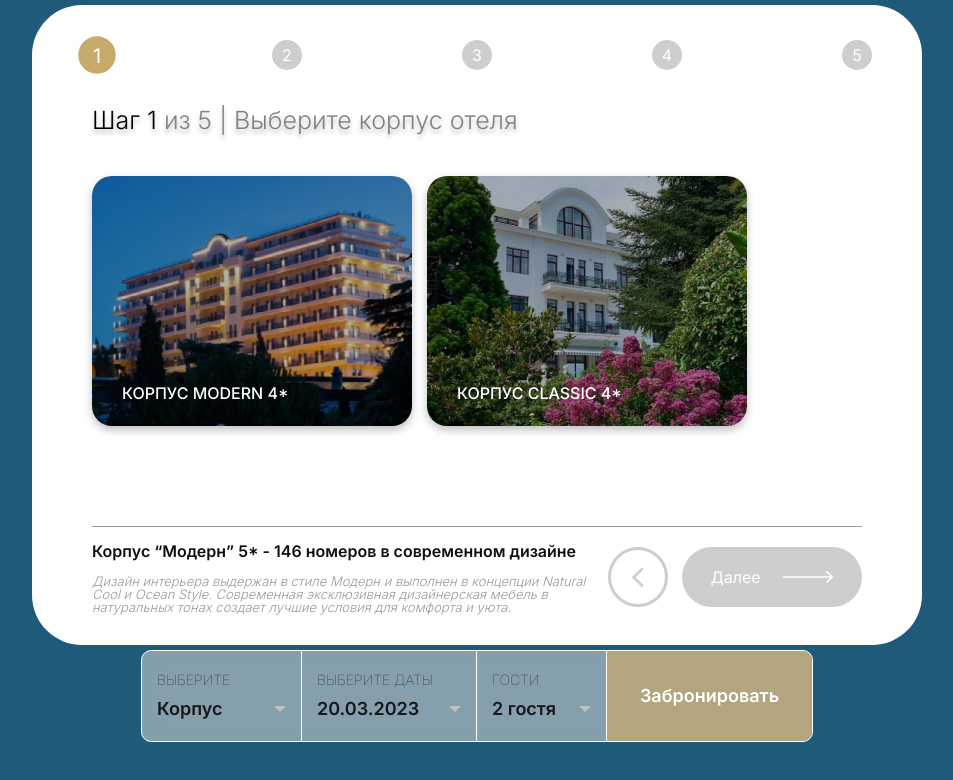
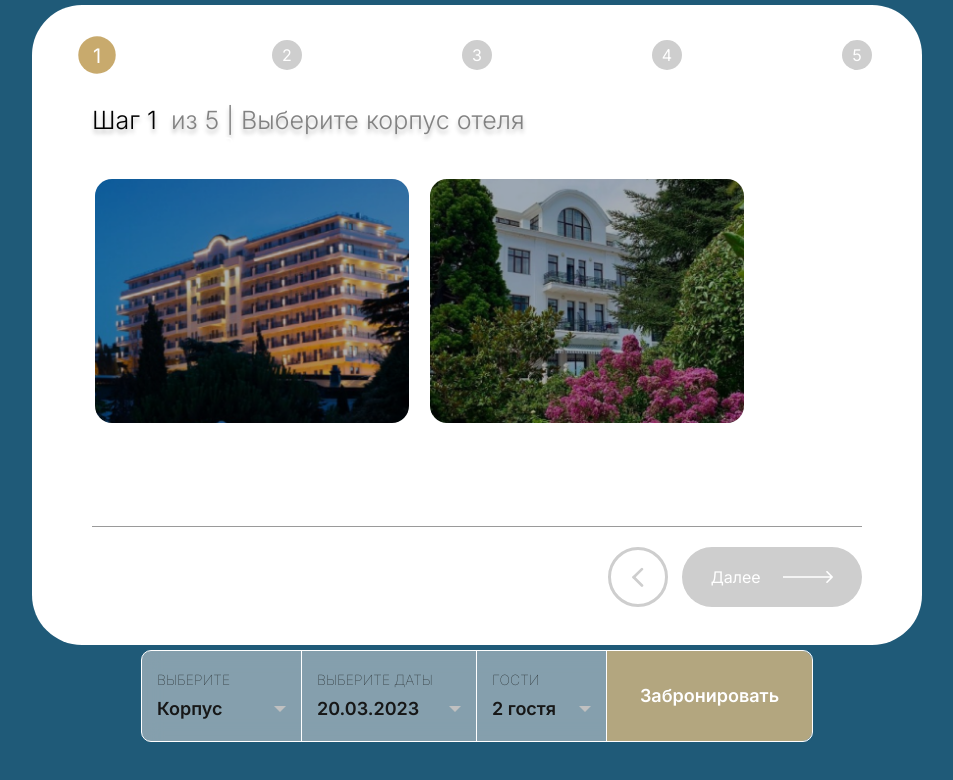
Before and after one commit to AndreyKozlovN/form, a Next.js app: page / in a window 1280 px wide. Both pictures are taken after a click on the button "Забронировать". Shown: the top 780 px of the page, without its empty margins (163-1116 px from the left). Built offline with nearby package versions, Linux system fonts and the light colour scheme.

Commit message:
создан первый шаг в модуле (кроме динамической полоски с шагами)

```diff
--- a/components/bookingSteps/index.tsx
+++ b/components/bookingSteps/index.tsx
@@ -4,13 +4,25 @@ import { useState } from "react";
 import styles from "./style.module.css";
 import cn from "classnames";
 
+interface CardProps {
+  image: string;
+  name: string;
+  campusKey: number;
+  activeCard?: boolean;
+  setCampusKey: (campusKey: number) => void;
+}
 
-const Card = ({ image = '', title = 'Название корпуса' }) => {
+
+const Card = ({ image = '', name = 'Название корпуса', campusKey = 0, setCampusKey, activeCard }: CardProps) => {
 
   return (
-    <div className={styles.cardWrapper}>
-      <Image src={image} alt={"фото корпуса"} width={320} height={250} className={styles.campusImage} />
-      <p className={styles.cardTitle}>{title}</p>
+    <div
+      className={cn(styles.cardWrapper, {
+        [styles.activeCard]: activeCard
+      })}
+      onClick={() => setCampusKey(campusKey)}>
+      <Image src={image} alt={"фото корпуса"} fill className={styles.campusImage} />
+      <p className={styles.cardTitle}>{name}</p>
     </div>
   )
 }
@@ -24,15 +36,15 @@ const Steps = ({ step = 1 }) => {
         })}>1</span>
 
         <span className={cn({
-          [styles.currentStep]: step == 2
+          [styles.currentStep]: step >= 2
         })}> 2</span>
 
         <span className={cn({
-          [styles.currentStep]: step == 3
+          [styles.currentStep]: step >= 3
         })}>3</span>
 
         <span className={cn({
-          [styles.currentStep]: step == 4
+          [styles.currentStep]: step >= 4
         })}>4</span>
 
         <span className={cn({
@@ -47,26 +59,63 @@ const Steps = ({ step = 1 }) => {
 }
 
 export const BookingSteps = (): JSX.Element => {
+
+  const campusesArray = [
+    {
+      image: "/images/modern.png",
+      name: "Корпус Modern 4*",
+      title: "Корпус “Модерн” 5* - 146 номеров в современном дизайне ",
+      description: "Дизайн интерьера выдержан в стиле Модерн и выполнен в концепции Natural Cool и Ocean Style. Современная эксклюзивная дизайнерская мебель в натуральных тонах создает лучшие условия для комфорта и уюта.",
+      id: '1as21ssda',
+    },
+    {
+      image: "/images/classic.png",
+      name: "Корпус Classic 4*",
+      title: "Корпус “Классик” 4* - 63 номера в классическом стиле",
+      description: "Исторический корпус Классик был полностью реновирован в 2016 году. Свою историю начал вести в 1913 году и имеет особую атмосферу. Дизайн номеров выполнен в эксклюзивном, классическом стиле.",
+      id: '2s0sa8432j',
+    }
+  ]
+
+  const [step, setStep] = useState<number>(1);
+  const [campusKey, setCampusKey] = useState<number>(-1);
+
   return (
     <div className={styles.wrapper}>
-      <Steps step={1} />
+      <Steps step={step} />
 
       <div className={styles.content}>
         <div className={styles.campuses}>
-          <Card image={"/images/modern.png "} title={"Корпус Modern 4*"} />
-          <Card image={"/images/classic.png "} title={"Корпус Classic 4*"} />
+          {
+            campusesArray.map((campus, index) => (
+              <Card
+                key={campus.id}
+                image={campus.image}
+                name={campus.name}
+                campusKey={index}
+                setCampusKey={setCampusKey}
+                activeCard={index === campusKey ? true : false} />
+            ))
+          }
         </div>
 
         <div className={styles.footer}>
 
           <div className={styles.descriptionWrapper}>
-            <h3 className={styles.descriptionTitle}>Корпус “Модерн” 5* - 146 номеров в современном дизайне </h3>
-            <p className={styles.descriptionText}>Дизайн интерьера выдержан в стиле Модерн и выполнен в концепции Natural Cool и Ocean Style. Современная эксклюзивная дизайнерская мебель в натуральных тонах создает лучшие условия для комфорта и уюта.</p>
+            {
+              campusKey >= 0 &&
+              <>
+                <h3 className={styles.descriptionTitle}>{campusesArray[campusKey].title}</h3>
+                <p className={styles.descriptionText}>{campusesArray[campusKey].description}</p>
+              </>
+            }
           </div>
 
           <div className={styles.buttonsWrapper}>
-            <button className={cn(styles.button, styles.buttonPrev)}><Image src={"/icons/buttonArrowPrev.svg"} alt={"<"} width={20} height={20} /></button>
-            <button className={cn(styles.button, styles.buttonNext)}>Далее <Image src={"/icons/buttonArrowNext.svg"} alt={'>'} width={50}
+            <button onClick={() => setStep(step > 1 ? step - 1 : step)} className={cn(styles.button, styles.buttonPrev)}>
+              <Image src={"/icons/buttonArrowPrev.svg"} alt={"<"} width={20} height={20} />
+            </button>
+            <button onClick={() => setStep(step < 5 ? step + 1 : step)} className={cn(styles.button, styles.buttonNext)}>Далее <Image src={"/icons/buttonArrowNext.svg"} alt={'>'} width={50}
               height={20} /></button>
           </div>
 
--- a/components/bookingSteps/style.module.css
+++ b/components/bookingSteps/style.module.css
@@ -68,22 +68,30 @@
 
 .stepTitle > span {
   color: #000;
+  width: 72px;
+  display: inline-block;
 }
 
 .campuses {
   display: grid;
-  grid-template-columns: 320px 320px auto;
+  grid-template-columns: auto auto 1fr;
   gap: 50px 15px;
   height: 350px;
   border-bottom: 1px solid #9a9a9a;
 }
 
 .cardWrapper {
-  filter: drop-shadow(0px 4px 4px rgba(0, 0, 0, 0.25));
+  border: 3px solid transparent;
   border-radius: 20px;
   width: 320px;
   height: 250px;
+  position: relative;
   cursor: pointer;
+  box-sizing: border-box;
+}
+
+.activeCard {
+  border: 3px solid #c8aa6d;
 }
 
 .cardTitle {
@@ -100,7 +108,7 @@
 
 .campusImage {
   object-fit: cover;
-  border-radius: 20px;
+  border-radius: 17px;
 }
 
 .footer {
@@ -111,6 +119,7 @@
 
 .descriptionWrapper {
   width: 65%;
+  height: 100px;
 }
 
 .descriptionTitle {
@@ -145,6 +154,12 @@
   cursor: pointer;
   display: flex;
   align-items: center;
+
+  transition: all 0.4s;
+}
+
+.button:hover {
+  transition: all 0.4s;
 }
 
 .buttonPrev {
@@ -161,3 +176,12 @@
   color: #fff;
   justify-content: space-evenly;
 }
+
+.buttonPrev:hover {
+  background-color: #c8aa6d;
+  border-color: #c8aa6d;
+}
+
+.buttonNext:hover {
+  background-color: #c8aa6d;
+}
```
